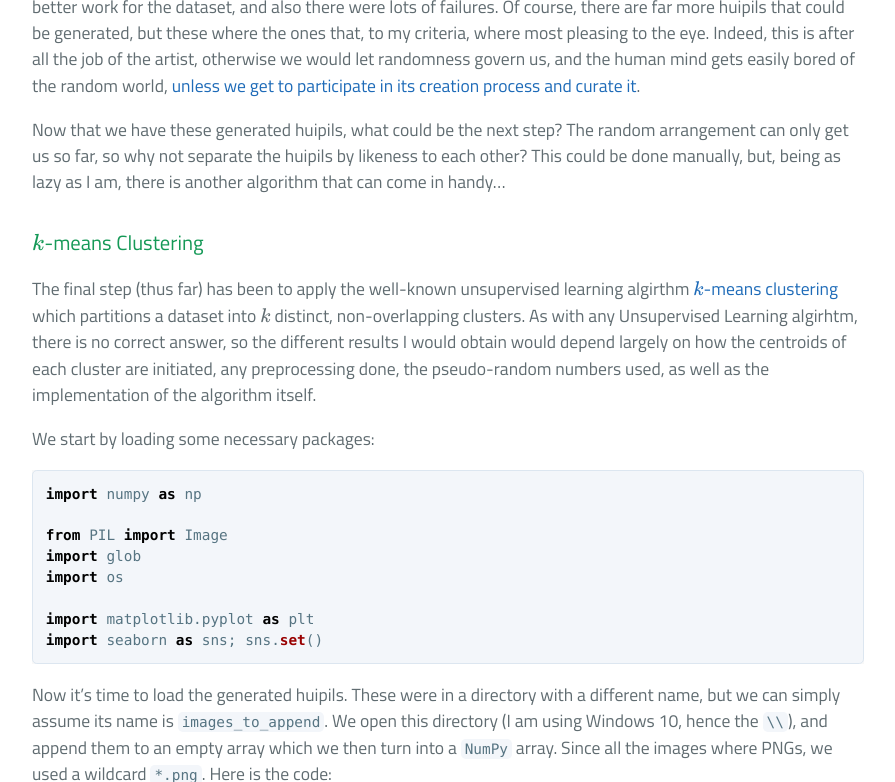
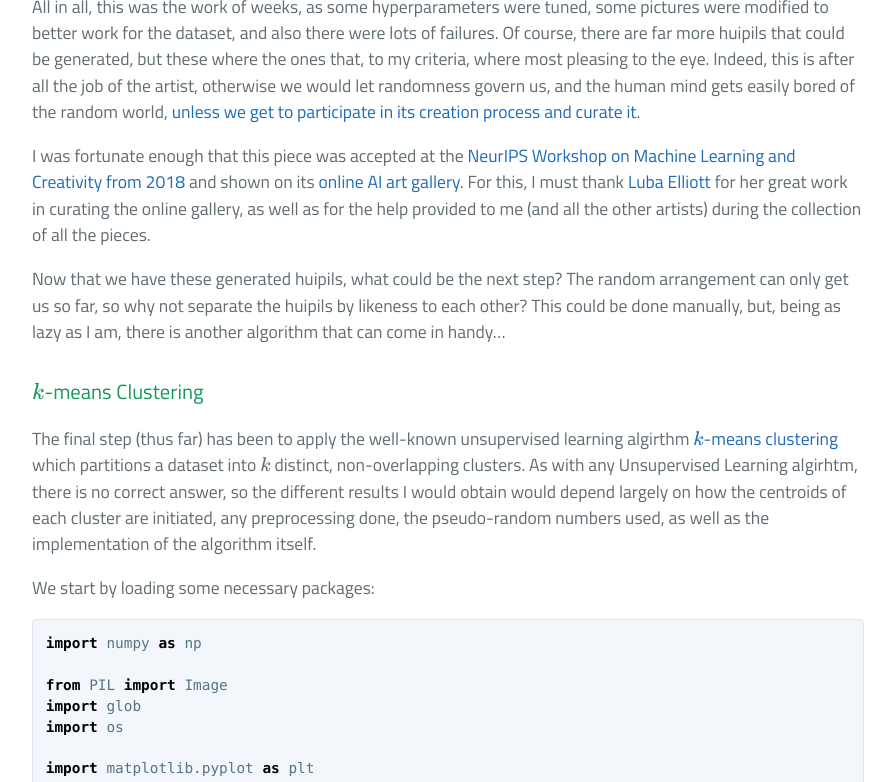
Before and after one commit to PDillis/pdillis.github.io, a Jekyll site: the page built from _posts/2019-07-17-UnsupervisingArt.markdown, in a window 1280 px wide and 900 px high, scrolled down 8077 px, cut to the strip 118-900 px from the top of the window. Shown: the whole strip, without its empty margins (192-1087 px from the left). Built offline with Jekyll 4.4.1, drawn with Linux system fonts in a browser that asks for light colours; formulas are drawn with MathJax 3; comment, search, counter and statistics services are not loaded; some of the changed text lies outside the part shown.

Commit message:
Update 2019-07-17-UnsupervisingArt.markdown

````diff
--- a/_posts/2019-07-17-UnsupervisingArt.markdown
+++ b/_posts/2019-07-17-UnsupervisingArt.markdown
@@ -118,6 +118,8 @@
 </div>
 
 All in all, this was the work of weeks, as some hyperparameters were tuned, some pictures were modified to better work for the dataset, and also there were lots of failures. Of course, there are far more huipils that could be generated, but these where the ones that, to my criteria, where most pleasing to the eye. Indeed, this is after all the job of the artist, otherwise we would let randomness govern us, and the human mind gets easily bored of the random world, [unless we get to participate in its creation process and curate it](http://www.random-art.org/online/).
+
+I was fortunate enough that this piece was accepted at the [NeurIPS](https://nips.cc/) [Workshop on Machine Learning and Creativity from 2018](https://nips2018creativity.github.io/) and shown on its [online AI art gallery](http://www.aiartonline.com/). For this, I must thank [Luba Elliott](http://elluba.com/) for her great work in curating the online gallery, as well as for the help provided to me (and all the other artists) during the collection of all the pieces.
 
 Now that we have these generated huipils, what could be the next step? The random arrangement can only get us so far, so why not separate the huipils by likeness to each other? This could be done manually, but, being as lazy as I am, there is another algorithm that can come in handy...
 
@@ -306,7 +308,7 @@
 for folders, subfolders, filename in os.walk(filepath):
     i=0
     while i<num_images:
-        shutil.copy(filepath+'\\'+filename[i], os.getcwd()+'\\Project_name\\'+str(labels[i]))
+        shutil.copy(filepath+filename[i], os.getcwd()+'\\Project_name\\'+str(labels[i]))
         i+=1
 ```
 
````
Also changed, not shown: other parts of _posts/2019-07-17-UnsupervisingArt.markdown (+1 -1 lines).
